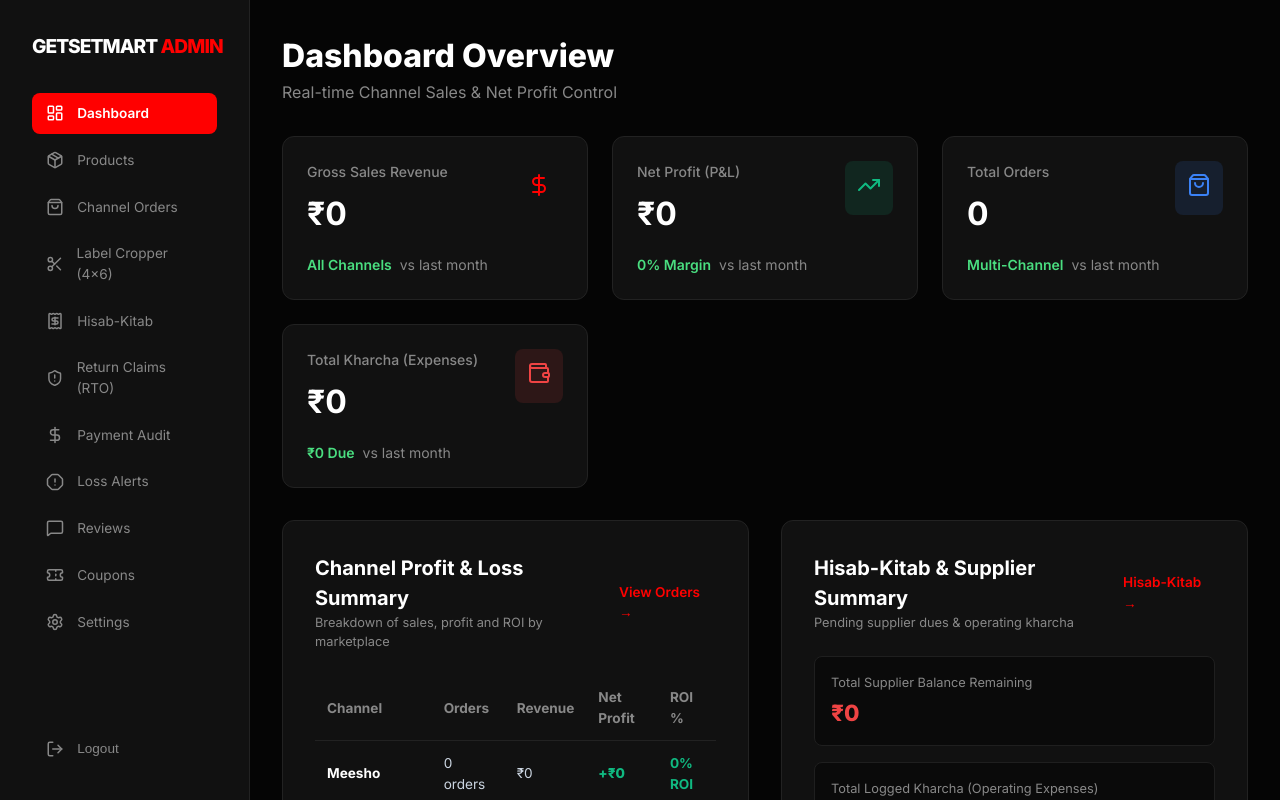
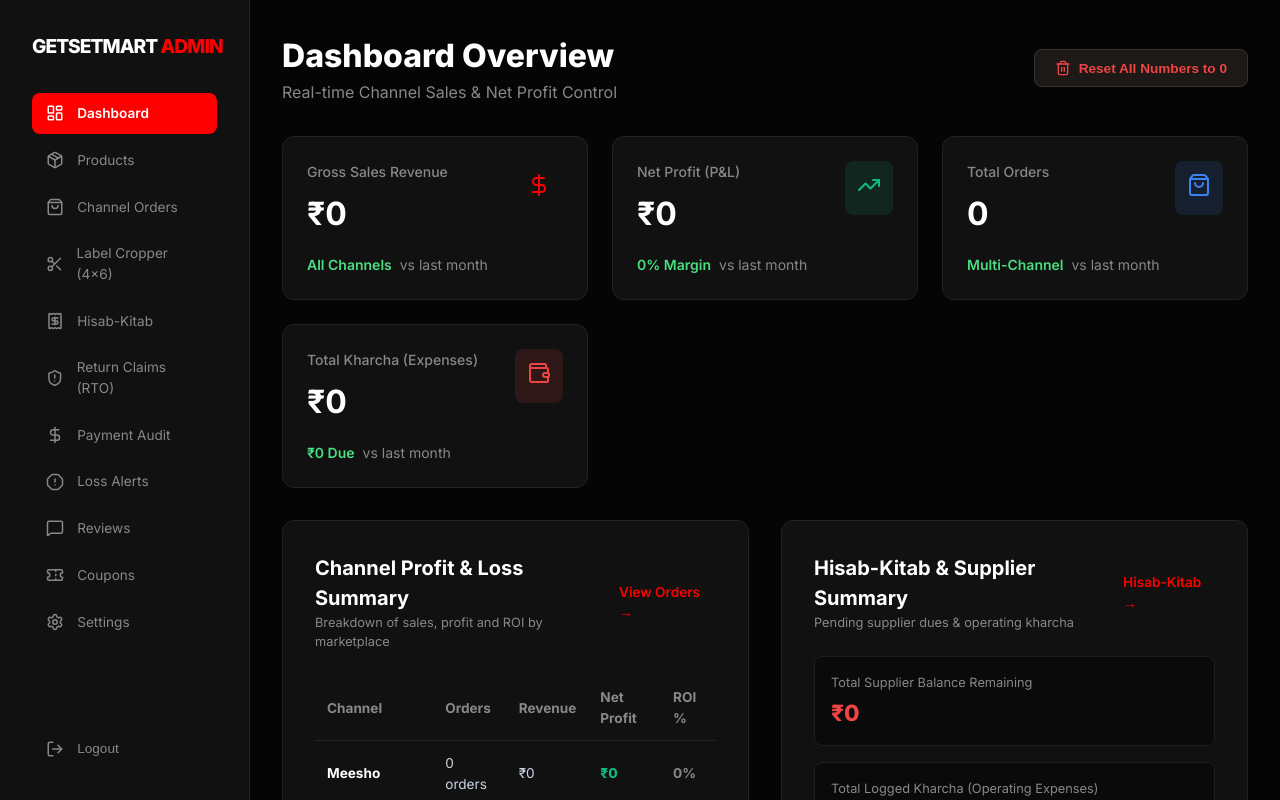
Before and after one commit to officialsachinthakur1-collab/Ecommerce, a React (Vite) app: page /admin in a window 1280 px wide. Shown: the top 800 px of the page. Built offline with nearby package versions, Linux system fonts and the light colour scheme; no server answers; sample sign-in values are in the browser's storage.

Commit message:
Enforce absolute 0 zero-state wipe across Admin Panel and add Reset All Numbers to 0 button

```diff
--- a/src/pages/admin/Dashboard.jsx
+++ b/src/pages/admin/Dashboard.jsx
@@ -1,5 +1,5 @@
 import { useState, useEffect } from 'react';
-import { DollarSign, ShoppingBag, TrendingUp, Wallet } from 'lucide-react';
+import { DollarSign, ShoppingBag, TrendingUp, Wallet, Trash2 } from 'lucide-react';
 import StatCard from '../../components/admin/StatCard';
 import { Link } from 'react-router-dom';
 
@@ -18,6 +18,35 @@ export default function Dashboard() {
         const saved = localStorage.getItem('gsm_suppliers');
         return saved ? JSON.parse(saved) : [];
     });
+
+    // Enforce 100% Zero State Wipe on First Load
+    useEffect(() => {
+        if (!localStorage.getItem('gsm_zero_reset_done')) {
+            localStorage.setItem('gsm_orders', JSON.stringify([]));
+            localStorage.setItem('gsm_suppliers', JSON.stringify([]));
+            localStorage.setItem('gsm_expenses', JSON.stringify([]));
+            localStorage.setItem('gsm_return_claims', JSON.stringify([]));
+            localStorage.setItem('gsm_reconciliation', JSON.stringify([]));
+            localStorage.setItem('gsm_zero_reset_done', 'true');
+            setOrders([]);
+            setExpenses([]);
+            setSuppliers([]);
+        }
+    }, []);
+
+    const handleWipeEverything = () => {
+        if (window.confirm("Confirm: Reset all numbers to absolute 0? All existing test data will be deleted.")) {
+            localStorage.setItem('gsm_orders', JSON.stringify([]));
+            localStorage.setItem('gsm_suppliers', JSON.stringify([]));
+            localStorage.setItem('gsm_expenses', JSON.stringify([]));
+            localStorage.setItem('gsm_return_claims', JSON.stringify([]));
+            localStorage.setItem('gsm_reconciliation', JSON.stringify([]));
+            setOrders([]);
+            setExpenses([]);
+            setSuppliers([]);
+            alert("All numbers reset to 0!");
+        }
+    };
 
     const calculatePnL = (ord) => {
         if (ord.status === 'RETURNED') {
@@ -39,21 +68,39 @@ export default function Dashboard() {
 
     const totalExpenses = expenses.reduce((acc, curr) => acc + curr.amount, 0);
     const finalNetProfit = netOrderProfit - totalExpenses;
-    const marginPct = grossRevenue > 0 ? ((finalNetProfit / grossRevenue) * 100).toFixed(1) : 0;
+    const marginPct = grossRevenue > 0 ? ((finalNetProfit / grossRevenue) * 100).toFixed(1) : '0';
     const totalSupplierDue = suppliers.reduce((acc, curr) => acc + curr.remaining, 0);
 
     const channels = ['Meesho', 'Flipkart', 'Amazon', 'GetSetMart Store'];
 
     return (
         <div>
-            <div style={{ display: 'flex', justifyContent: 'space-between', alignItems: 'center', marginBottom: '2rem' }}>
+            <div style={{ display: 'flex', justifyContent: 'space-between', alignItems: 'center', marginBottom: '2rem', flexWrap: 'wrap', gap: '1rem' }}>
                 <div>
                     <h1 style={{ fontSize: '2rem', fontWeight: '800' }}>Dashboard Overview</h1>
                     <div style={{ color: 'var(--text-muted)' }}>Real-time Channel Sales & Net Profit Control</div>
                 </div>
+                <button
+                    onClick={handleWipeEverything}
+                    style={{
+                        padding: '0.65rem 1.25rem',
+                        borderRadius: '8px',
+                        border: '1px solid #333',
+                        background: '#1c1917',
+                        color: '#ef4444',
+                        cursor: 'pointer',
+                        fontWeight: '700',
+                        fontSize: '0.85rem',
+                        display: 'flex',
+                        alignItems: 'center',
+                        gap: '0.5rem'
+                    }}
+                >
+                    <Trash2 size={16} /> Reset All Numbers to 0
+                </button>
             </div>
 
-            {/* Stats Grid */}
+            {/* Stats Grid - Absolute 0 Default */}
             <div style={{ display: 'grid', gridTemplateColumns: 'repeat(auto-fit, minmax(240px, 1fr))', gap: '1.5rem', marginBottom: '2rem' }}>
                 <StatCard title="Gross Sales Revenue" value={`₹${grossRevenue.toLocaleString('en-IN')}`} change="All Channels" icon={DollarSign} />
                 <StatCard title="Net Profit (P&L)" value={`₹${finalNetProfit.toLocaleString('en-IN')}`} change={`${marginPct}% Margin`} icon={TrendingUp} color="#10b981" />
@@ -93,7 +140,7 @@ export default function Dashboard() {
                                     if (o.status !== 'CANCELLED' && o.status !== 'RETURNED') rev += o.price;
                                     profit += calculatePnL(o);
                                 });
-                                const roi = rev > 0 ? ((profit / rev) * 100).toFixed(1) : 0;
+                                const roi = rev > 0 ? ((profit / rev) * 100).toFixed(1) : '0';
 
                                 return (
                                     <tr key={ch} style={{ borderBottom: '1px solid #1a1a1a' }}>
@@ -101,10 +148,10 @@ export default function Dashboard() {
                                         <td style={{ padding: '0.75rem', color: '#cbd5e1' }}>{chOrders.length} orders</td>
                                         <td style={{ padding: '0.75rem', color: '#cbd5e1' }}>₹{rev.toLocaleString('en-IN')}</td>
                                         <td style={{ padding: '0.75rem', fontWeight: '800', color: profit >= 0 ? '#10b981' : '#ef4444' }}>
-                                            {profit >= 0 ? '+' : ''}₹{profit.toLocaleString('en-IN')}
+                                            ₹{profit.toLocaleString('en-IN')}
                                         </td>
-                                        <td style={{ padding: '0.75rem', color: roi >= 0 ? '#10b981' : '#ef4444', fontWeight: '700' }}>
-                                            {roi}% ROI
+                                        <td style={{ padding: '0.75rem', color: roi > 0 ? '#10b981' : 'var(--text-muted)', fontWeight: '700' }}>
+                                            {roi}%
                                         </td>
                                     </tr>
                                 );
```
